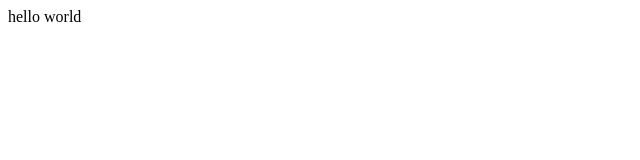
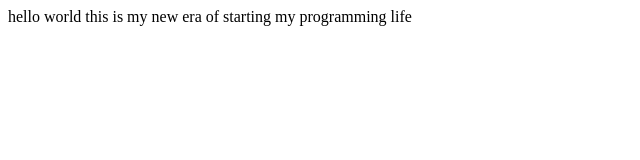
Before and after one commit to Balamurugan27/latest-program, a plain HTML site: page index.html in a window 1280 px wide. Shown: the whole page, without its empty margins (0-640 px from the left). Drawn offline with Linux system fonts and the light colour scheme.

Commit message:
Update index.html

```diff
--- a/index.html
+++ b/index.html
@@ -1,5 +1,5 @@
 <html>
 <body>
-<text>hello world</text>
+<text>hello world this is my new era of starting my programming life</text>
 </body>
 </html>
```
